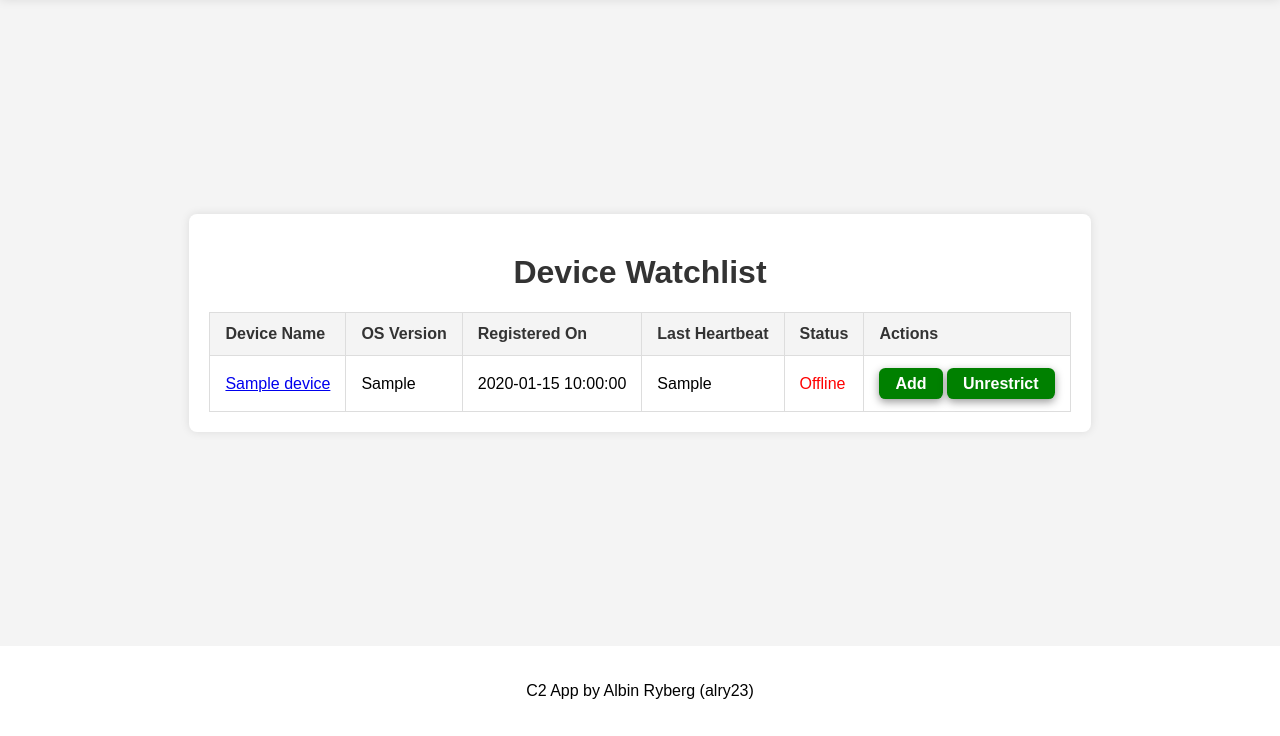
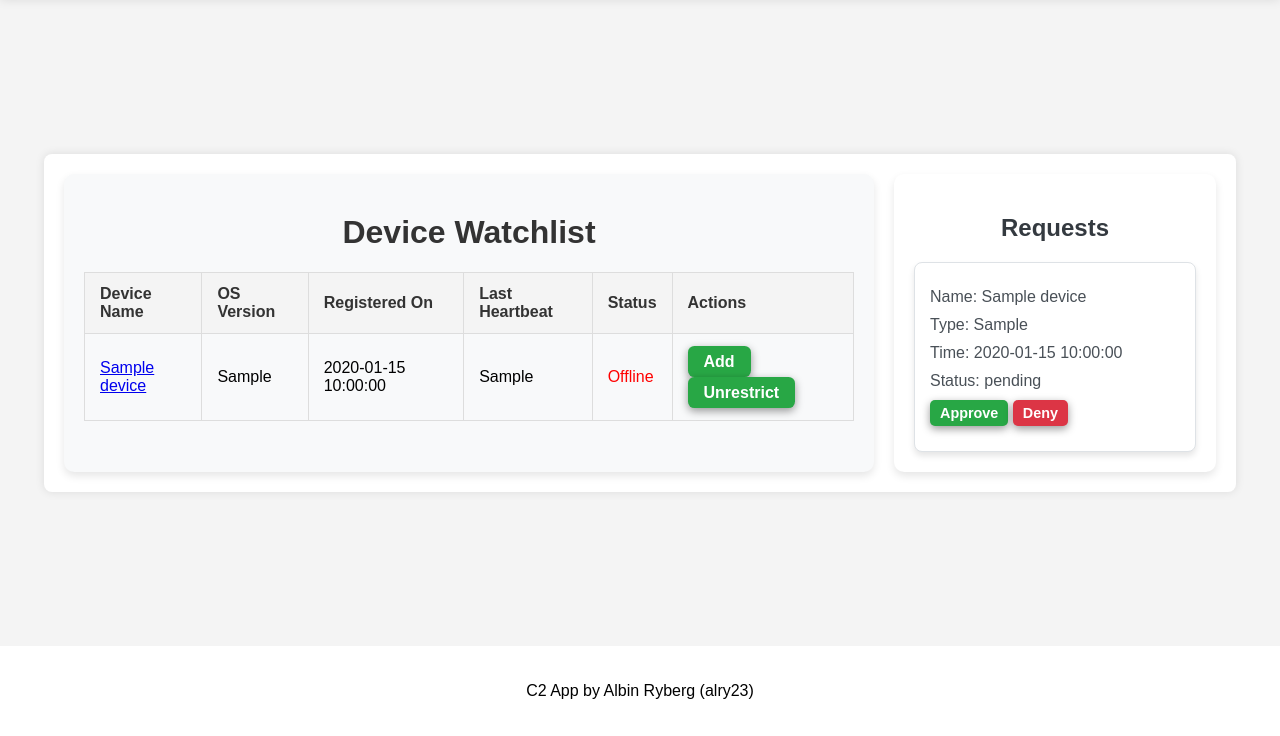
Before and after one commit to albinr/c2app-server, a Python web app: template templates/devices.html in a window 1280 px wide. Shown: the part 64-800 px from the top of the page. Run offline with Jinja, Linux system fonts and the light colour scheme; the template is opened without the code that fills it: most values are stand-ins (such as "Sample title", 1, 10 or a date in 2020).

Commit message:
added request rejoin watchlist funcitonality

```diff
--- a/routes/auth.py
+++ b/routes/auth.py
@@ -30,7 +30,7 @@ async def signup():
             await session.commit()
 
             await flash('User created successfully! You can now log in.')
-            return redirect(url_for('routes.login'))
+            return redirect(url_for('routes.auth_routes.login'))
 
     return await render_template("signup.html")
 
--- a/static/styles/style.css
+++ b/static/styles/style.css
@@ -25,12 +25,19 @@ h1 {
 }
 
 .container {
-    max-width: 80%;
+    max-width: 90%;
     margin: 0 auto;
     padding: 20px;
     background-color: white;
     box-shadow: 0 0 10px rgba(0, 0, 0, 0.1);
     border-radius: 8px;
+}
+
+.row-layout {
+    display: flex;
+    justify-content: space-between;
+    flex-wrap: wrap;
+    padding: 20px;
 }
 
 /* Footer */
@@ -72,7 +79,17 @@ nav ul li.active a {
     text-decoration: underline;
 }
 
-/* Table Styles */
+/* Watchlist */
+
+.watchlist-container {
+    flex: 3;
+    margin-right: 20px;
+    background-color: #f8f9fa;
+    padding: 20px;
+    border-radius: 10px;
+    box-shadow: 0 4px 8px rgba(0, 0, 0, 0.1);
+}
+
 .device-table {
     width: 100%;
     border-collapse: collapse;
@@ -101,27 +118,6 @@ nav ul li.active a {
 }
 
 /* Button Styles */
-/* button {
-    padding: 8px 16px;
-    background-color: #28a745;
-    color: white;
-    border: none;
-    border-radius: 5px;
-    cursor: pointer;
-    transition: background-color 0.3s;
-}
-
-button:hover {
-    background-color: #218838;
-}
-
-button.delete {
-    background-color: #dc3545;
-}
-
-button.delete:hover {
-    background-color: #c82333;
-} */
 
 .button {
     color: darkgray;
@@ -175,18 +171,18 @@ button.delete:hover {
 
 .red-button {
     color: #fff;
-    background-color: red;
+    background-color: #dc3545;
     /* // background-image: linear-gradient(red, darken(red, 20%)); */
-    border-color: darken(red, 20%);
+    border-color: darken(#dc3545, 20%);
 }
 
 .red-button:hover {
-    background-color: darken(red, 30%);
+    background-color: darken(#dc3545, 30%);
     background-image: none;
 }
 
 .red-button:active {
-    background-color: darken(red, 35%);
+    background-color: darken(#dc3545, 35%);
     background-image: none;
 }
 
@@ -209,18 +205,18 @@ button.delete:hover {
 
 .green-button {
     color: #fff;
-    background-color: green;
+    background-color: #28a745;
     /* // background-image: linear-gradient(green, darken(green, 20%)); */
-    border-color: darken(green, 20%);
+    border-color: darken(#28a745, 20%);
 }
 
 .green-button:hover {
-    background-color: darken(green, 30%);
+    background-color: darken(#28a745, 30%);
     background-image: none;
 }
 
 .green-button:active {
-    background-color: darken(green, 35%);
+    background-color: darken(#28a745, 35%);
     background-image: none;
 }
 
@@ -233,7 +229,9 @@ button.delete:hover {
     border: 1px solid #ccc;
     padding: 20px;
     overflow-y: auto;
+    width: 100%;
     max-height: 500px;
+    max-width: 700px;
 }
 .log-line {
     font-family: monospace;
@@ -322,3 +320,70 @@ button.delete:hover {
     list-style-type: disc;
     margin-left: 20px;
 }
+
+/* Requests */
+
+.device-request-container {
+    flex: 1;
+    background-color: #ffffff;
+    padding: 20px;
+    border-radius: 10px;
+    box-shadow: 0 4px 8px rgba(0, 0, 0, 0.1);
+}
+
+.device-request-container h1 {
+    font-size: 1.5em;
+    margin-bottom: 20px;
+    color: #343a40;
+    text-align: center;
+}
+
+.request-list {
+    display: flex;
+    flex-direction: column;
+    gap: 20px;
+    justify-content: center;
+    align-items: center;
+}
+
+.single-request {
+    background-color: #ffffff;
+    border: 1px solid #dee2e6;
+    border-radius: 8px;
+    padding: 15px;
+    width: 250px;
+    box-shadow: 0 4px 6px rgba(0, 0, 0, 0.1);
+    transition: transform 0.3s ease;
+}
+
+.single-request:hover {
+    transform: translateY(-5px);
+}
+
+.single-request p {
+    margin: 10px 0;
+    font-size: 1rem;
+    color: #495057;
+}
+
+.single-request .button {
+    padding: 5px 10px;
+    font-size: 0.9rem;
+    cursor: pointer;
+    border: none;
+    border-radius: 5px;
+}
+
+.single-request .green-button {
+    background-color: #28a745;
+    color: white;
+}
+
+.single-request .red-button {
+    background-color: #dc3545;
+    color: white;
+}
+
+.single-request .button:hover {
+    opacity: 0.9;
+}
--- a/templates/devices.html
+++ b/templates/devices.html
@@ -1,60 +1,8 @@
-{% include 'header.html' %}
+{% include "header.html" %}
 
-<div class="container">
-    <h1>Device Watchlist</h1>
-
-    {% if devices %}
-    <table class="device-table">
-        <thead>
-            <tr>
-                <th>Device Name</th>
-                <th>OS Version</th>
-                <th>Registered On</th>
-                <th>Last Heartbeat</th>
-                <th>Status</th>
-                <th>Actions</th>
-            </tr>
-        </thead>
-        <tbody>
-            {% for device in devices %}
-            <tr>
-                <td><a href="{{ url_for('routes.device_routes.single_device', id=device.id) }}">{{ device.device_name }}</a></td>
-                <td>{{ device.os_version }}</td>
-                <td>{{ device.timestamp }}</td>
-                <td>{{ device.last_heartbeat or 'No heartbeats yet' }}</td>
-                <td>
-                    {% if device.is_online() %}
-                    <span style="color:green">Online</span>
-                    {% else %}
-                    <span style="color:red">Offline</span>
-                    {% endif %}
-                </td>
-                <td>
-                    <form action="{{ url_for('routes.device_routes.post_toggle_watchlist_device', id=device.id) }}" method="POST"
-                        style="display:inline;">
-                        {% if device.on_watchlist %}
-                        <button type="submit" class="button red-button">Remove</button>
-                        {% else %}
-                        <button type="submit" class="button green-button">Add</button>
-                        {% endif %}
-                    </form>
-                    <form action="{{ url_for('routes.device_routes.post_toggle_restrict_device', id=device.id) }}" method="POST"
-                        style="display:inline;">
-                        {% if device.can_view_info %}
-                        <button type="submit" class="button red-button">Restrict</button>
-                        {% else %}
-                        <button type="submit" class="button green-button">Unrestrict</button>
-                        {% endif %}
-                    </form>
-                </td>
-            </tr>
-            {% endfor %}
-        </tbody>
-    </table>
-    {% else %}
-    <p>No devices registered yet.</p>
-    {% endif %}
-
+<div class="container row-layout">
+    {% include "watchlist.html" %}
+    {% include "requestlist.html" %}
 </div>
 
-{% include 'footer.html' %}
+{% include "footer.html" %}
--- /dev/null
+++ b/templates/requestlist.html
@@ -0,0 +1,30 @@
+{% if requests %}
+<div class="device-request-container">
+    <h1>Requests</h1>
+    <div class="request-list">
+        {% for request in requests %}
+        <div class="single-request">
+            <p>Name: {{ request.device.device_name }}</p>
+            <p>Type: {{ request.request_type }}</p>
+            <p>Time: {{ request.request_timestamp }}</p>
+            <p>Status: {{ request.status }}</p>
+            <p>
+                {% if request.status == 'pending' %}
+            <form action="{{ url_for('routes.device_routes.approve_rejoin_request', id=request.id) }}" method="POST"
+                style="display:inline;">
+                <button type="submit" class="button green-button">Approve</button>
+            </form>
+            <form action="{{ url_for('routes.device_routes.deny_rejoin_request', id=request.id) }}" method="POST"
+                style="display:inline;">
+                <button type="submit" class="button red-button">Deny</button>
+            </form>
+            {% else %}
+            <span>{{ request.status|capitalize }}</span>
+            {% endif %}
+            </p>
+        </div>
+        {% endfor %}
+    </div>
+</div>
+{% else %}
+{% endif %}
--- a/templates/signup.html
+++ b/templates/signup.html
@@ -3,7 +3,7 @@
 <div class="container">
     <h1>Sign Up</h1>
 
-    <form action="{{ url_for('routes.signup') }}" class="form" method="POST">
+    <form action="{{ url_for('routes.auth_routes.signup') }}" class="form" method="POST">
         <label for="username" class="input-label">Username</label>
         <input type="text" name="username" class="input" required>
 
--- /dev/null
+++ b/templates/watchlist.html
@@ -0,0 +1,59 @@
+<div class="watchlist-container">
+    <h1>Device Watchlist</h1>
+    {% if devices %}
+    <table class="device-table">
+        <thead>
+            <tr>
+                <th>Device Name</th>
+                <th>OS Version</th>
+                <th>Registered On</th>
+                <th>Last Heartbeat</th>
+                <th>Status</th>
+                <th>Actions</th>
+            </tr>
+        </thead>
+        <tbody>
+            {% for device in devices %}
+            <tr>
+                <td><a href="{{ url_for('routes.device_routes.single_device', id=device.id) }}">
+                        {{ device.device_name }}
+                        {% if device.rejoin_requested %}
+                        <span style="color:orange;">(Rejoin Requested)</span>
+                        {% endif %}
+                    </a></td>
+                <td>{{ device.os_version }}</td>
+                <td>{{ device.timestamp }}</td>
+                <td>{{ device.last_heartbeat or 'No heartbeats yet' }}</td>
+                <td>
+                    {% if device.is_online() %}
+                    <span style="color:green">Online</span>
+                    {% else %}
+                    <span style="color:red">Offline</span>
+                    {% endif %}
+                </td>
+                <td>
+                    <form action="{{ url_for('routes.device_routes.post_toggle_watchlist_device', id=device.id) }}"
+                        method="POST" style="display:inline;">
+                        {% if device.on_watchlist %}
+                        <button type="submit" class="button red-button">Remove</button>
+                        {% else %}
+                        <button type="submit" class="button green-button">Add</button>
+                        {% endif %}
+                    </form>
+                    <form action="{{ url_for('routes.device_routes.post_toggle_restrict_device', id=device.id) }}"
+                        method="POST" style="display:inline;">
+                        {% if device.can_view_info %}
+                        <button type="submit" class="button red-button">Restrict</button>
+                        {% else %}
+                        <button type="submit" class="button green-button">Unrestrict</button>
+                        {% endif %}
+                    </form>
+                </td>
+            </tr>
+            {% endfor %}
+        </tbody>
+    </table>
+    {% else %}
+    <p>No devices registered yet.</p>
+    {% endif %}
+</div>
--- /dev/null
+++ b/uploads/55c97bf4-7bea-11ef-a011-efb03faa974e_hello.txt
@@ -0,0 +1,2 @@
+lasödlkfjaspdfijapsdofij
+demo test hello
```
Also changed, not shown: models.py (+23 -7 lines), routes/devices.py (+124 -27 lines), templates/devices copy.html (added, +65 -0 lines), sqlite.db, 2 other files.
